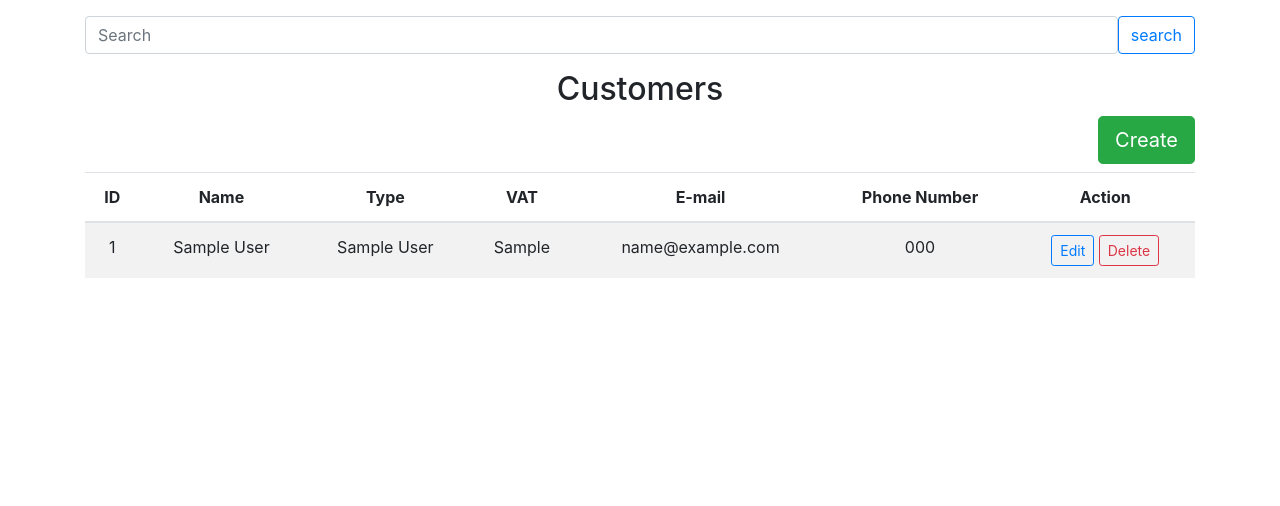
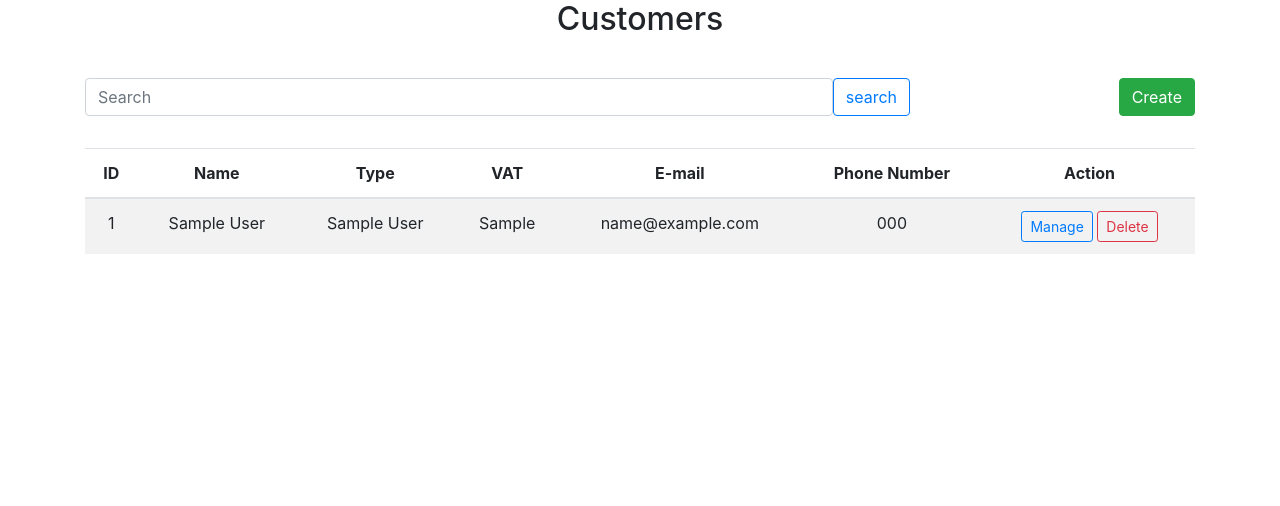
Before and after one commit to svetlinst/Service-manager, a Django app: page /customers/ in a window 1280 px wide. Shown: the part 56-562 px from the top of the page. Run offline with Django 4.2, Linux system fonts and the light colour scheme; tables that the repository leaves empty hold one stand-in row (values such as "Sample post"); some libraries are stand-ins or nearby versions.

Commit message:
Make some UI changes

```diff
--- a/service_manager/main/templates/customer/customer_edit.html
+++ b/service_manager/main/templates/customer/customer_edit.html
@@ -58,7 +58,7 @@
                     <td>
                         <a class="btn btn-outline-success btn-sm"
                            href="{% url 'create_service_order' %}?customer_id={{ object.pk }}&customer_asset_id={{ asset.id }}"
-                           role="button">Service</a>
+                           role="button">Create Order</a>
                         <a class="btn btn-outline-primary btn-sm" href="{% url 'edit_customer_asset' asset.id %}"
                            role="button">Edit</a>
                         <a class="btn btn-outline-danger btn-sm" href="{% url 'delete_customer_asset' asset.id %}"
--- a/service_manager/main/templates/customer/customers.html
+++ b/service_manager/main/templates/customer/customers.html
@@ -1,19 +1,6 @@
 {% extends 'base.html' %}
 {% block content %}
-    <form class="form" method="GET" action="">
-        <div class="input-group my-3">
-            <input type="search" class="form-control rounded" placeholder="Search" aria-label="Search"
-                   aria-describedby="search-addon" name="search_value"/>
-            <button type="submit" class="btn btn-outline-primary" href="{% url 'customers_list' %}">search</button>
-        </div>
-    </form>
     <h2 class='text-center'>Customers</h2>
-
-    <div class="row my-md-2">
-        <div class="col-md-12 text-right">
-            <a href="{% url 'create_customer' %}" class="btn btn-success btn-lg">Create</a>
-        </div>
-    </div>
     <table class="table table-striped text-center">
         <thead>
         <tr>
@@ -27,6 +14,22 @@
         </tr>
         </thead>
         <tbody>
+        <div class="row">
+            <div class="col-md-9 my-3">
+                <form class="form" method="GET" action="">
+                    <div class="input-group my-3">
+                        <input type="search" class="form-control rounded" placeholder="Search" aria-label="Search"
+                               aria-describedby="search-addon" name="search_value"/>
+                        <button type="submit" class="btn btn-outline-primary" href="{% url 'customers_list' %}">search
+                        </button>
+                    </div>
+                </form>
+            </div>
+            <div class="col-md-3 text-right align-self-center my-3">
+                <a href="{% url 'create_customer' %}" class="btn btn-success btn-md">Create</a>
+            </div>
+        </div>
+
         {% if object_list %}
             {% for customer in object_list %}
                 <tr>
@@ -38,7 +41,7 @@
                     <td>{{ customer.phone_number }}</td>
                     <td>
                         <a class="btn btn-outline-primary btn-sm" href="{% url 'edit_customer' customer.id %}"
-                           role="button">Edit</a>
+                           role="button">Manage</a>
                         <a class="btn btn-outline-danger btn-sm" href="{% url 'delete_customer' customer.id %}"
                            role="button">Delete</a>
                     </td>
--- a/service_manager/main/templates/service_order_header/service_orders.html
+++ b/service_manager/main/templates/service_order_header/service_orders.html
@@ -32,6 +32,11 @@
                     <td>{{ service_order.created_on }}</td>
                     <td>{{ service_order.accepted_by }}</td>
                     <td>
+                        <a class="btn btn-outline-success btn-sm"
+                           href="{% url 'detail_service_order' service_order.id %}"
+                           role="button">Service</a>
+                    </td>
+                    <td>
                         <a class="btn btn-outline-primary btn-sm"
                            href="{% url 'detail_service_order' service_order.id %}"
                            role="button">Detail</a>
```
